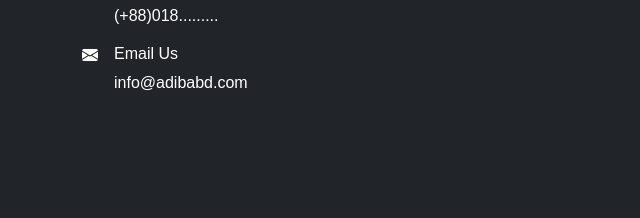
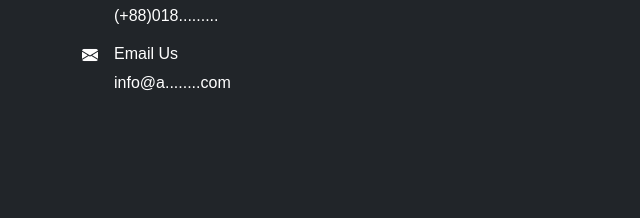
Before and after one commit to muktadirbdduet/BProject1_Muktadir, a plain HTML site: page contactus.html in a window 1280 px wide. Shown: the part 1086-1304 px from the top of the page, 0-640 px from the left. Drawn offline with nearby package versions, Linux system fonts and the light colour scheme; files whose address does not match are found by name.

Commit message:
Update contactus.html

```diff
--- a/contactus.html
+++ b/contactus.html
@@ -166,7 +166,7 @@
                             </div>
                             <div>
                                 <h6>Email Us</h6>
-                                <p>info@adibabd.com</p>
+                                <p>info@a........com</p>
                             </div>
                         </div>
                         <!-- End Mail Us-->
```
